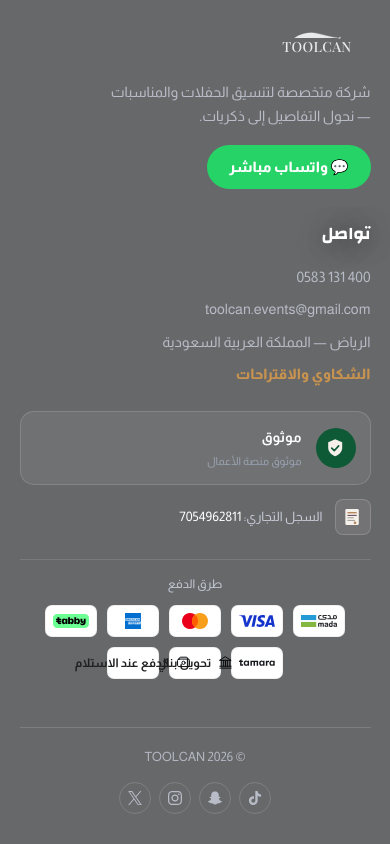
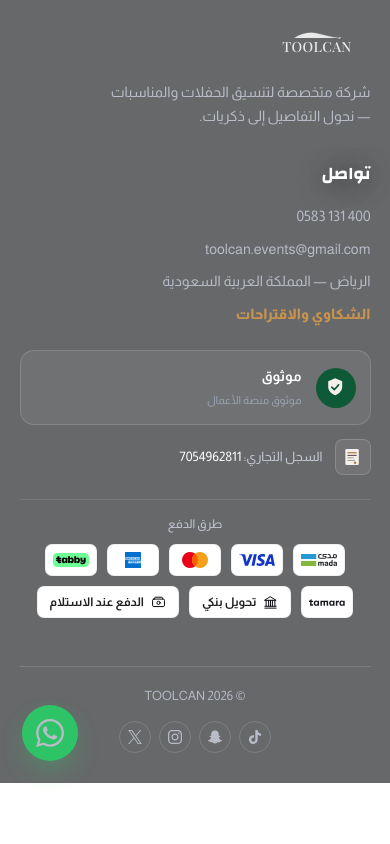
Before and after one commit to Khayrat-code/events, a Next.js app: page / in a window 390 px wide. Shown: the part 8966-9810 px from the top of the page. After the commit the page ends 9749 px from the top, so only its background shows below. Built offline with nearby package versions, Linux system fonts and the light colour scheme; no server answers.

Commit message:
feat: floating WhatsApp button; fix mobile payment text badges merging

```diff
--- a/app/globals.css
+++ b/app/globals.css
@@ -330,8 +330,13 @@
 .f-bottom{max-width:1150px; margin:34px auto 0; padding-top:18px; border-top:1px solid rgba(255,255,255,.15);
   display:flex; flex-wrap:wrap; gap:14px; flex-direction:column; align-items:center; font-size:.8rem; text-align:center}
 .f-bottom > span{opacity:.8}
-.wa{display:inline-flex; align-items:center; gap:8px; background:#25D366; color:#fff!important; opacity:1!important;
-  padding:10px 22px; border-radius:999px; font-weight:800}
+.wa-float{position:fixed; bottom:22px; inset-inline-end:22px; z-index:90;
+  width:56px; height:56px; border-radius:50%; background:#25D366; color:#fff;
+  display:grid; place-items:center;
+  box-shadow:0 12px 30px -8px rgba(37,211,102,.55);
+  transition:transform .3s, box-shadow .3s}
+.wa-float:hover{transform:translateY(-4px) scale(1.06);
+  box-shadow:0 18px 38px -10px rgba(37,211,102,.7)}
 
 /* ---- Trust (Mawthoog + CR) ---- */
 .trust-badge{display:inline-flex; align-items:center; justify-content:center; flex-shrink:0}
@@ -363,6 +368,7 @@
 @media (max-width:760px) {
   .f-pay{gap:10px; padding:14px 0}
   .pay-badge{width:52px; height:32px; padding:7px}
+  .pay-badge-text{width:auto; padding:0 12px}
 }
 
 /* ============ Contact / Complaints shared ============ */
--- a/components/Footer.tsx
+++ b/components/Footer.tsx
@@ -127,9 +127,6 @@
           <p style={{ opacity: 0.85, fontSize: ".9rem", marginTop: 12, maxWidth: "36ch", color: "inherit" }}>
             شركة متخصصة لتنسيق الحفلات والمناسبات — نحول التفاصيل إلى ذكريات.
           </p>
-          <a className="wa" href="https://wa.me/966583131400" style={{ marginTop: 16 }}>
-            💬 واتساب مباشر
-          </a>
         </div>
 
         {/* Col 2 — Contact + Trust */}
@@ -181,6 +178,20 @@
           ))}
         </div>
       </div>
+
+      {/* Floating WhatsApp */}
+      <a
+        className="wa-float"
+        href="https://wa.me/966583131400"
+        target="_blank"
+        rel="noreferrer"
+        aria-label="تواصل واتساب"
+        title="واتساب مباشر"
+      >
+        <svg viewBox="0 0 24 24" width={28} height={28} fill="currentColor" aria-hidden="true">
+          <path d="M17.472 14.382c-.297-.149-1.758-.867-2.03-.967-.273-.099-.471-.148-.67.15-.197.297-.767.966-.94 1.164-.173.199-.347.223-.644.075-.297-.15-1.255-.463-2.39-1.475-.883-.788-1.48-1.761-1.653-2.059-.173-.297-.018-.458.13-.606.134-.133.298-.347.446-.52.149-.174.198-.298.298-.497.099-.198.05-.371-.025-.52-.075-.149-.669-1.612-.916-2.207-.242-.579-.487-.5-.669-.51-.173-.008-.371-.01-.57-.01-.198 0-.52.074-.792.372-.272.297-1.04 1.016-1.04 2.479 0 1.462 1.065 2.875 1.213 3.074.149.198 2.096 3.2 5.077 4.487.709.306 1.262.489 1.694.625.712.227 1.36.195 1.871.118.571-.085 1.758-.719 2.006-1.413.248-.694.248-1.289.173-1.413-.074-.124-.272-.198-.57-.347m-5.421 7.403h-.004a9.87 9.87 0 0 1-5.031-1.378l-.361-.214-3.741.982.998-3.648-.235-.374a9.86 9.86 0 0 1-1.51-5.26c.001-5.45 4.436-9.884 9.888-9.884 2.64 0 5.122 1.03 6.988 2.898a9.825 9.825 0 0 1 2.893 6.994c-.003 5.45-4.437 9.884-9.885 9.884m8.413-18.297A11.815 11.815 0 0 0 12.05 0C5.495 0 .16 5.335.157 11.892c0 2.096.547 4.142 1.588 5.945L.057 24l6.305-1.654a11.882 11.882 0 0 0 5.683 1.448h.005c6.554 0 11.89-5.335 11.893-11.893a11.821 11.821 0 0 0-3.48-8.413z" />
+        </svg>
+      </a>
     </footer>
   )
 }
```
